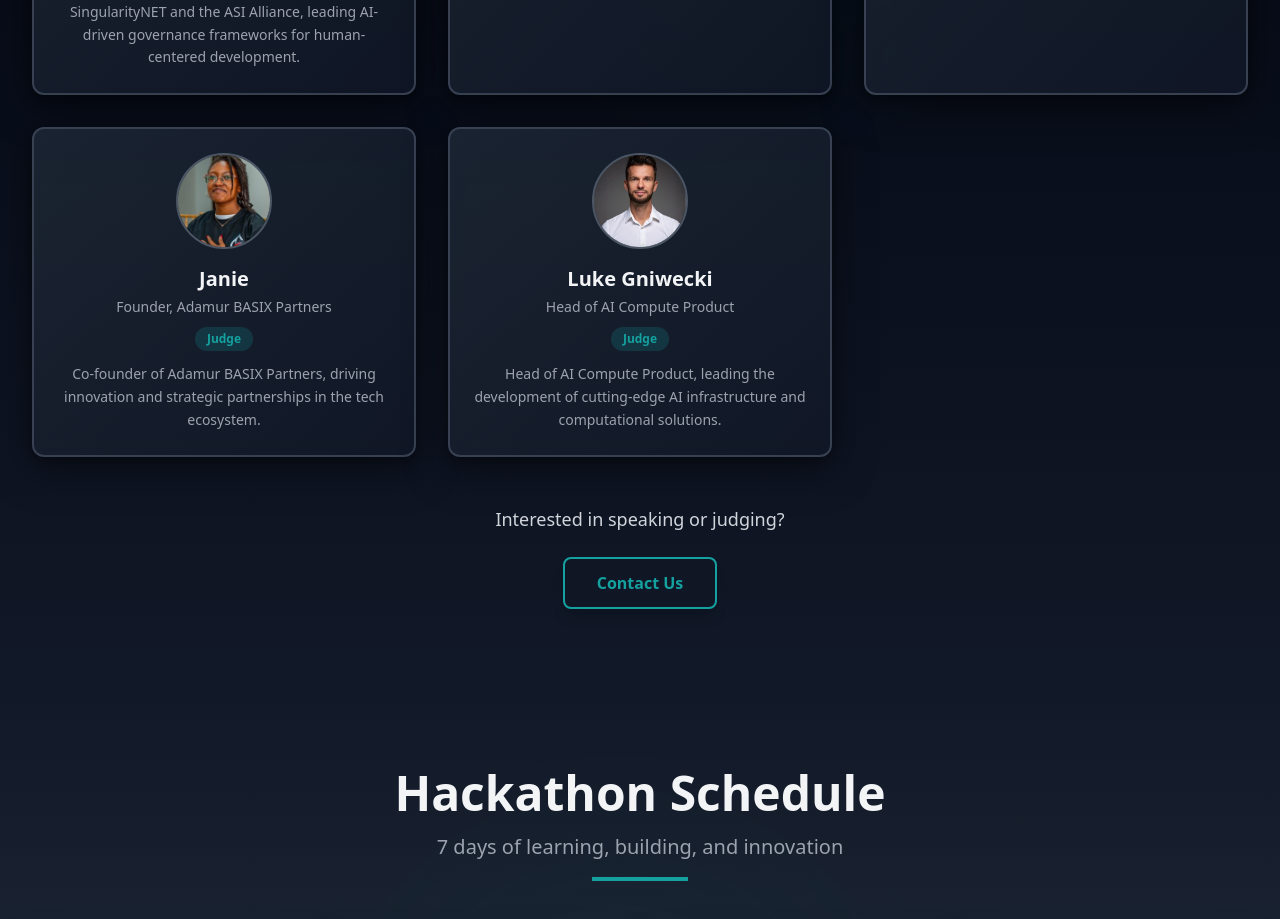
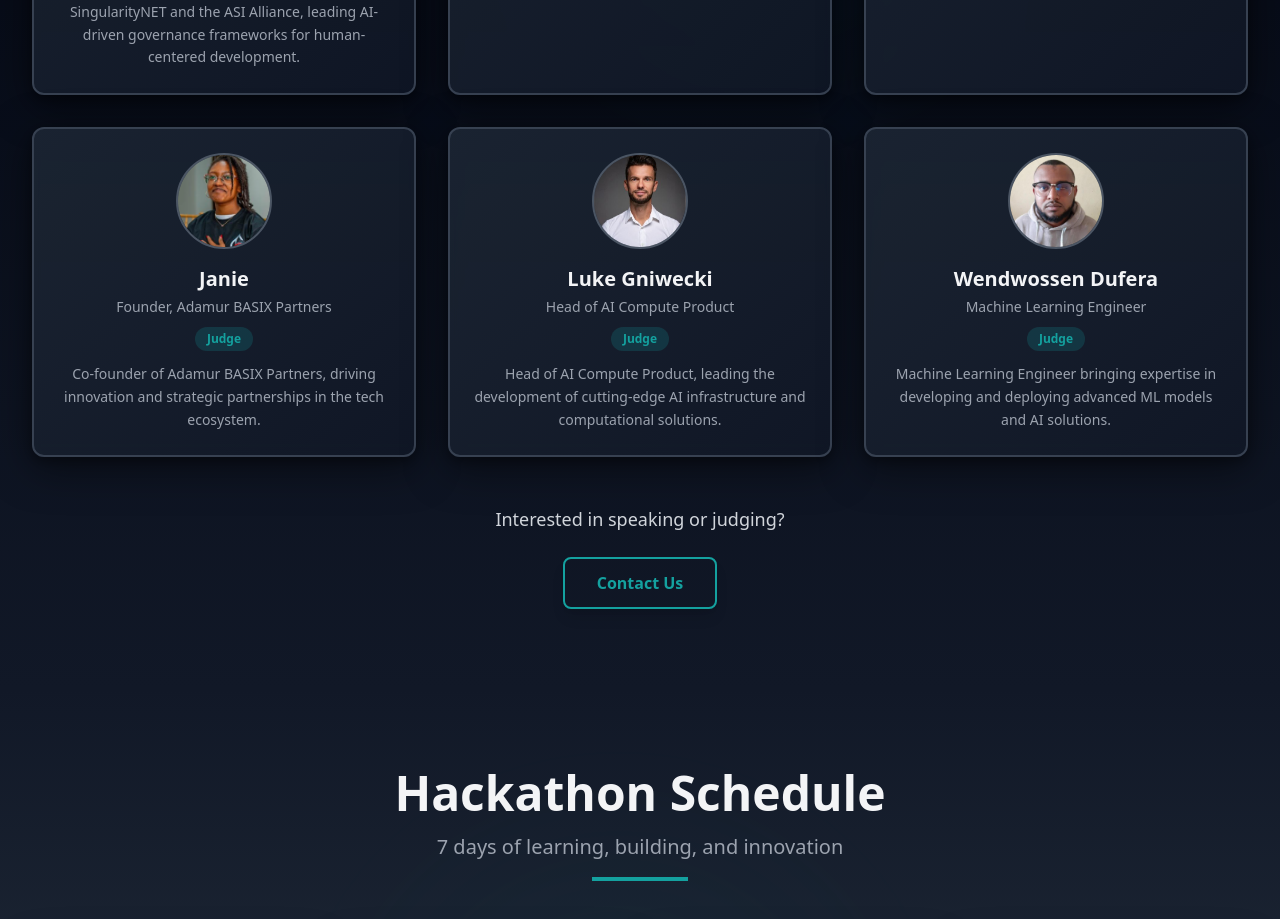
Before and after one commit to codewithsimon/test-trk, a React (Vite) app: page / in a window 1280 px wide. Shown: the part 6008-6927 px from the top of the page. Built offline with nearby package versions, Linux system fonts and the light colour scheme.

Commit message:
Updated Speakers.tsx

```diff
--- a/src/components/Speakers.tsx
+++ b/src/components/Speakers.tsx
@@ -73,6 +73,13 @@ const Speakers = () => {
       bio: 'Head of AI Compute Product, leading the development of cutting-edge AI infrastructure and computational solutions.',
       image: '/WhatsApp Image 2025-10-07 at 8.49.46 PM.jpeg',
     },
+    {
+      name: 'Wendwossen Dufera',
+      title: 'Machine Learning Engineer',
+      role: 'Judge',
+      bio: 'Machine Learning Engineer bringing expertise in developing and deploying advanced ML models and AI solutions.',
+      image: '/image copy copy copy.png',
+    },
   ];
 
   return (
```
